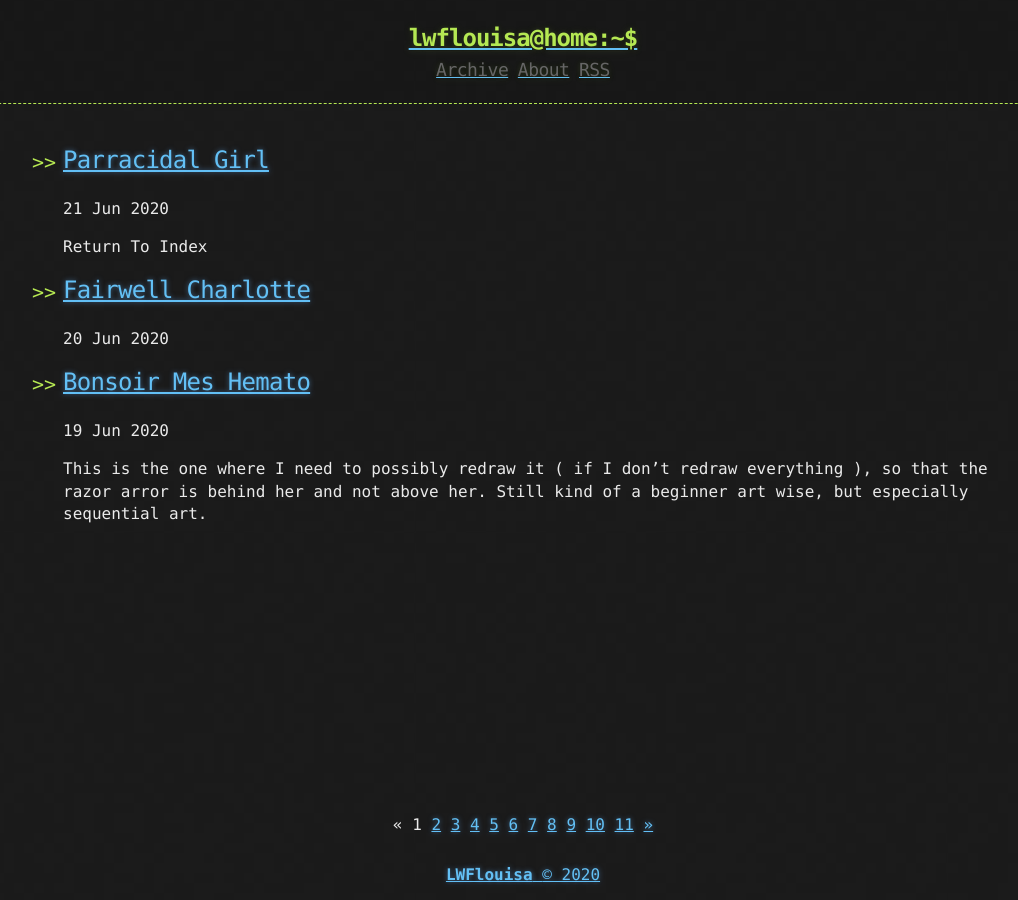
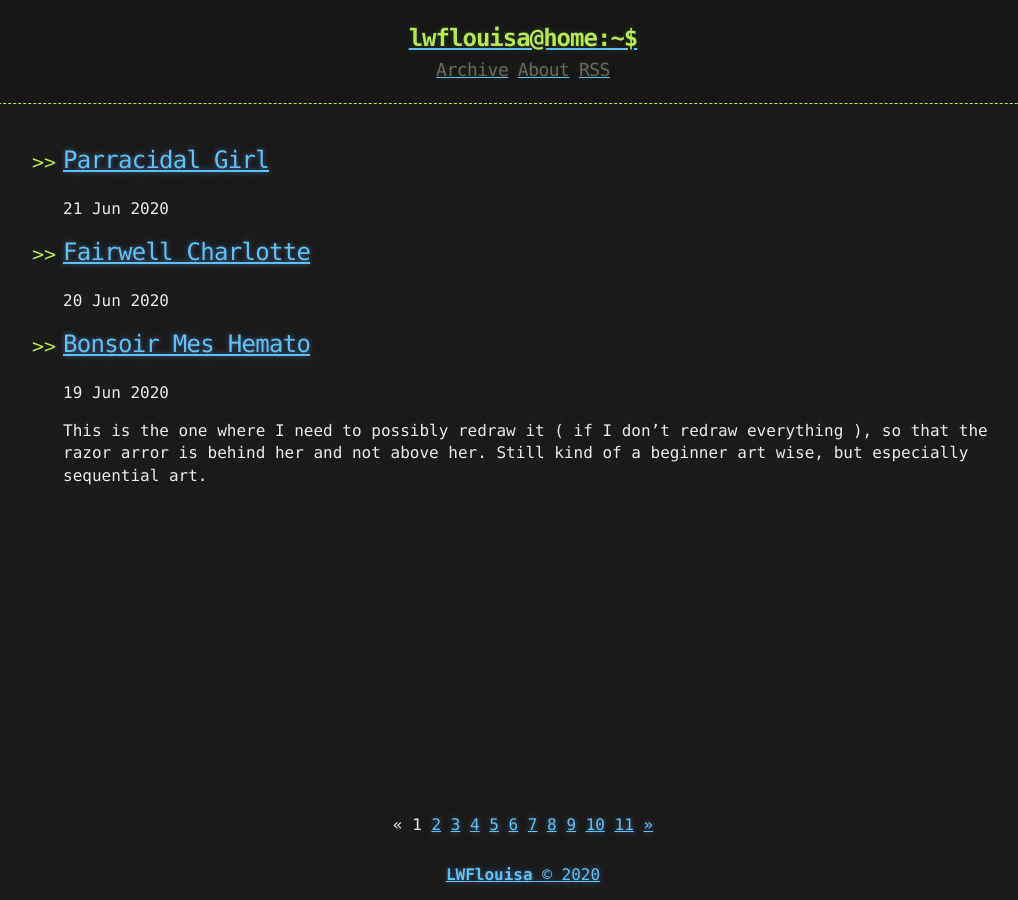
Before and after one commit to LWFlouisa/uploadedfairyOldSynd, a Jekyll site: the page built from index.html, in a window 1280 px wide. Shown: the whole page, without its empty margins (117-1135 px from the left). Built offline with Jekyll 4.4.1, drawn with Linux system fonts in a browser that asks for light colours; the list of posts is cut into pages by our own code.

Commit message:
Update 2020-6-21-parracidalgirl.md

```diff
--- a/_posts/2020-6-21-parracidalgirl.md
+++ b/_posts/2020-6-21-parracidalgirl.md
@@ -3,5 +3,3 @@ title: Parracidal Girl
 published: title
 ---
 ![image](https://raw.githubusercontent.com/LWFlouisa/uploadedfairyalt/master/pages/chapter2/chapter2/chapter2_final.png)
-
-[Return To Index](https://lwflouisa.github.io/uploadedfairySynd/)
```
